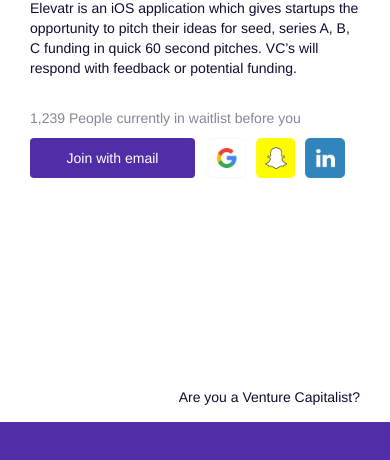
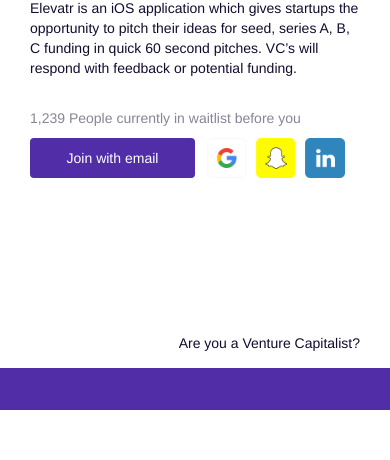
Before and after one commit to mrbombasty/Elevatr, a plain HTML site: page index.html in a window 390 px wide. Shown: the part 380-840 px from the top of the page. Drawn offline with nearby package versions, Linux system fonts and the light colour scheme.

Commit message:
fix for mobile

```diff
--- a/css/screen.css
+++ b/css/screen.css
@@ -157,7 +157,7 @@ form{
 
 
 	.footer{
-		position: absolute;
+		margin-top: 200px;
 		bottom: 0;
 		height: 5vh
 	}
```
